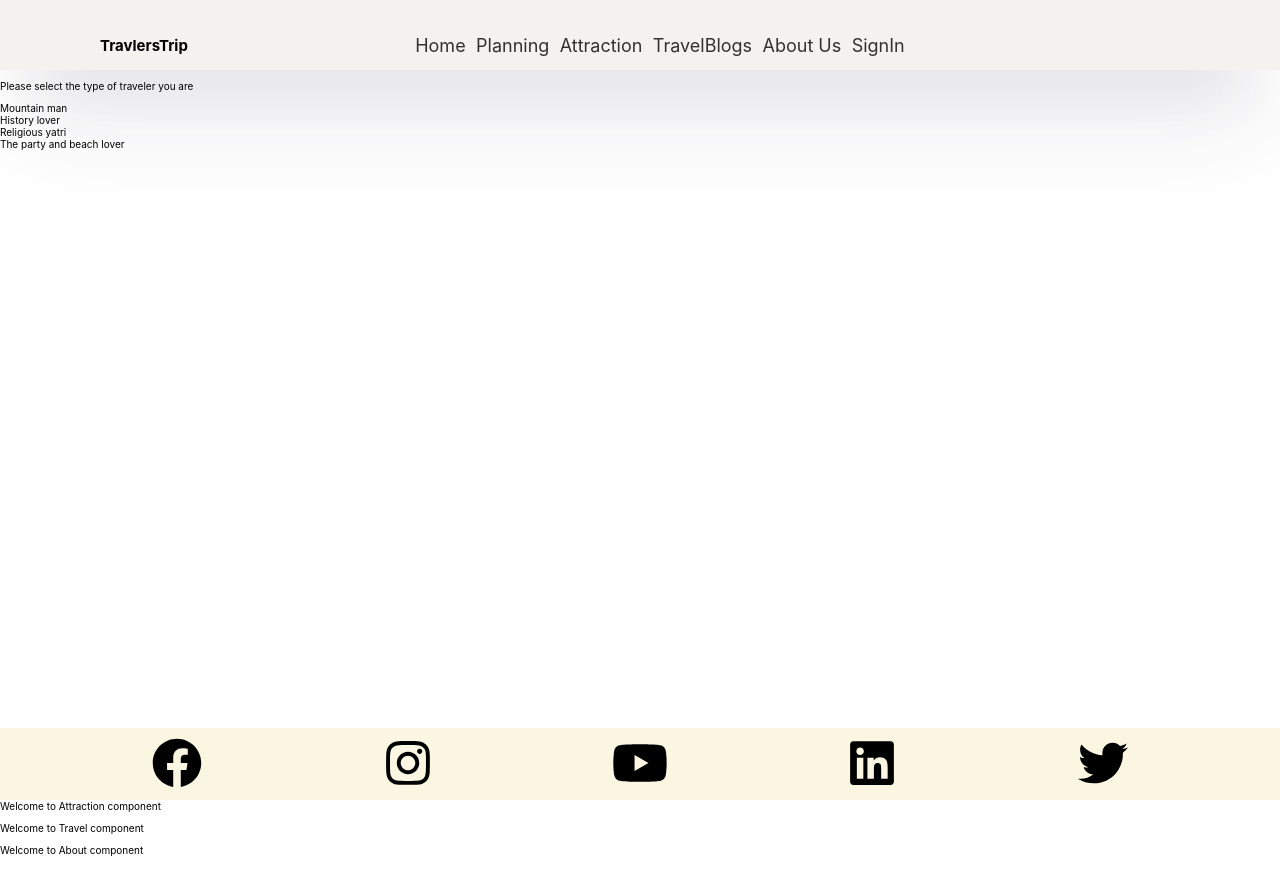
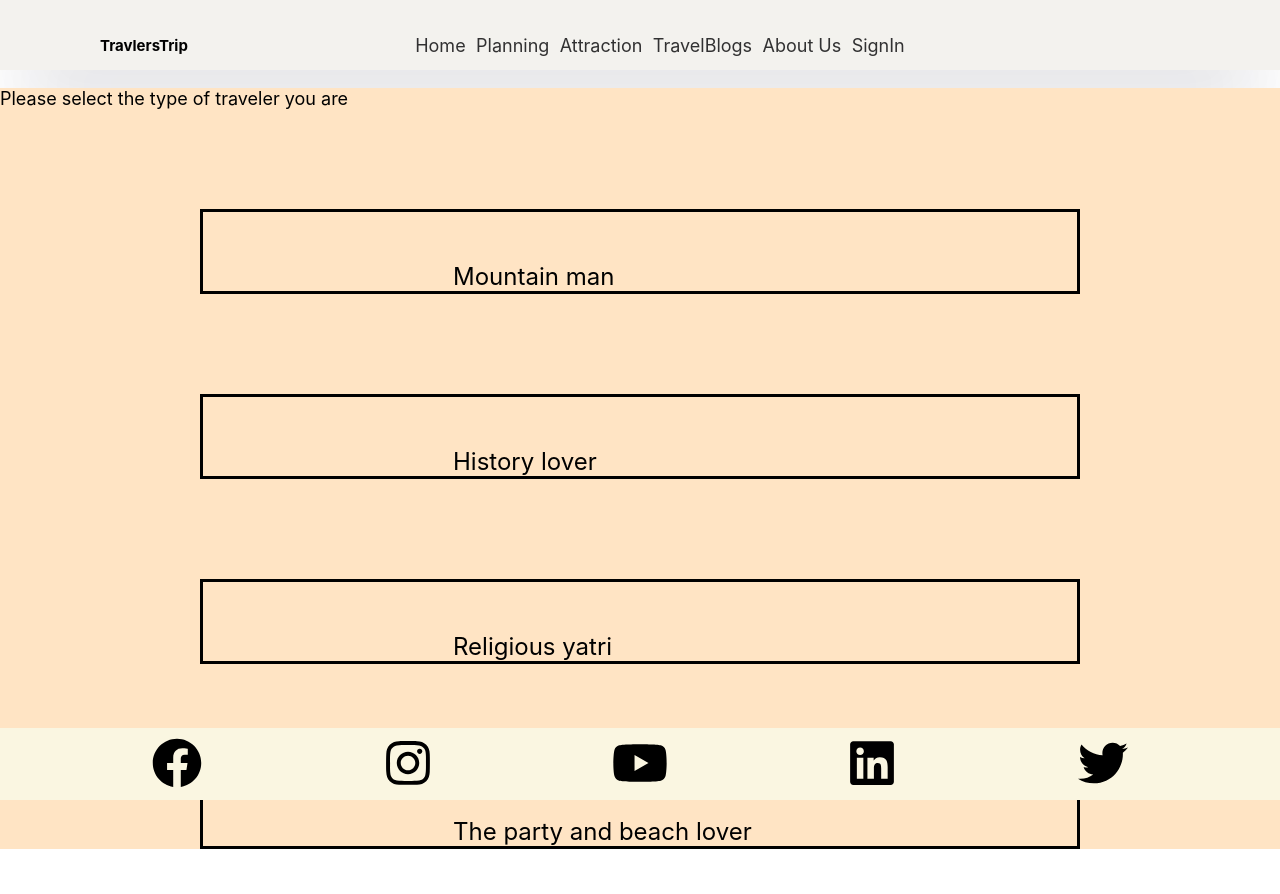
Before and after one commit to architdadwal/capstone, a React (Create React App) app in the folder myapp/: page /planning in a window 1280 px wide. Shown: the top 894 px of the page. Before the commit the page ends 866 px from the top, so only its background shows below. Built offline with nearby package versions, Linux system fonts and the light colour scheme.

Commit message:
added basic styling yo planning page

```diff
--- a/myapp/src/App.js
+++ b/myapp/src/App.js
@@ -7,16 +7,15 @@ import Attraction from "./Attraction/Attraction";
 import TravelBlogs from "./TravelBlogs/TravelBlogs";
 import AboutUs from "./AboutUs/AboutUs";
 import Home from "./Home/Home";
-import Planning from "./Planning";
+import Planning from "./Planning/planning";
 import SignIn from "./SignIn/SignIn";
 
 // import {BrowserRouter} from 'react-router-dom';
 function App() {
   return (
     <>
-
       <BrowserRouter>
-      <Navbar />
+        <Navbar />
         <Routes>
           <Route path="/" element={<Home />} />
           <Route path="/planning" element={<Planning />} />
--- a/myapp/src/Planning/index.js
+++ /dev/null
@@ -1,12 +0,0 @@
-export default function Planning() {
-  return (
-    <div>
-      {" "}
-      <p>Please select the type of traveler you are</p>
-      <div>Mountain man</div>
-      <div>History lover </div>
-      <div>Religious yatri </div>
-      <div>The party and beach lover</div>
-    </div>
-  );
-}
--- a/myapp/src/Planning/planning.css
+++ b/myapp/src/Planning/planning.css
@@ -1,3 +1,61 @@
-div{color: blanchedalmond;
-    text-size-adjust: 20px;
+div.a{ font-size: large;
+background-color: rgb(255, 255, 255);
+background-color: bisque;
 }
+div.b{ border-top: 2px;
+border-color: aquamarine;
+border-left: 20px;
+font-size: x-large;
+border: 3px solid black;
+padding-left: 250px;
+padding-top: 50px;
+margin-left: 200px;
+    margin-right: 200px;
+    margin-top: 100px;
+    margin-bottom: 40px;}
+div.c{ border-top: 10px;
+    border-color: aquamarine;
+    border-left: 20px;
+    font-size: x-large;
+    border: 3px solid black;
+    padding-left: 250px;
+    padding-top: 50px;
+    margin-left: 200px;
+    margin-right: 200px;
+    margin-top: 100px;
+    margin-bottom: 40px;}
+    div.c{ border-top: 10px;
+        border-color: aquamarine;
+        border-left: 20px;
+        font-size: x-large;
+        border: 3px solid black;
+        padding-left: 250px;
+        padding-top: 50px;
+        margin-left: 200px;
+        margin-right: 200px;
+        margin-top: 100px;
+        margin-bottom: 40px;}
+
+        div.d{ border-top: 10px;
+            border-color: aquamarine;
+            border-left: 20px;
+            font-size: x-large;
+            border: 3px solid black;
+            padding-left: 250px;
+            padding-top: 50px;
+            margin-left: 200px;
+            margin-right: 200px;
+            margin-top: 100px;
+            margin-bottom: 40px;}
+            div.e{ border-top: 10px;
+                border-color: aquamarine;
+                border-left: 20px;
+                font-size: x-large;
+                border: 3px solid black;
+                padding-left: 250px;
+                padding-top: 50px;
+                margin-left: 200px;
+                margin-right: 200px;
+                margin-top: 100px;
+    margin-bottom: 40px;
+            }
--- /dev/null
+++ b/myapp/src/Planning/planning.js
@@ -0,0 +1,14 @@
+import React from "react";
+import "./planning.css";
+
+export default function Planning() {
+  return (
+    <div class="a">
+      <p>Please select the type of traveler you are</p>
+      <div class="b">Mountain man</div>
+      <div class="c">History lover </div>
+      <div class="d">Religious yatri </div>
+      <div class="e">The party and beach lover</div>
+    </div>
+  );
+}
```
